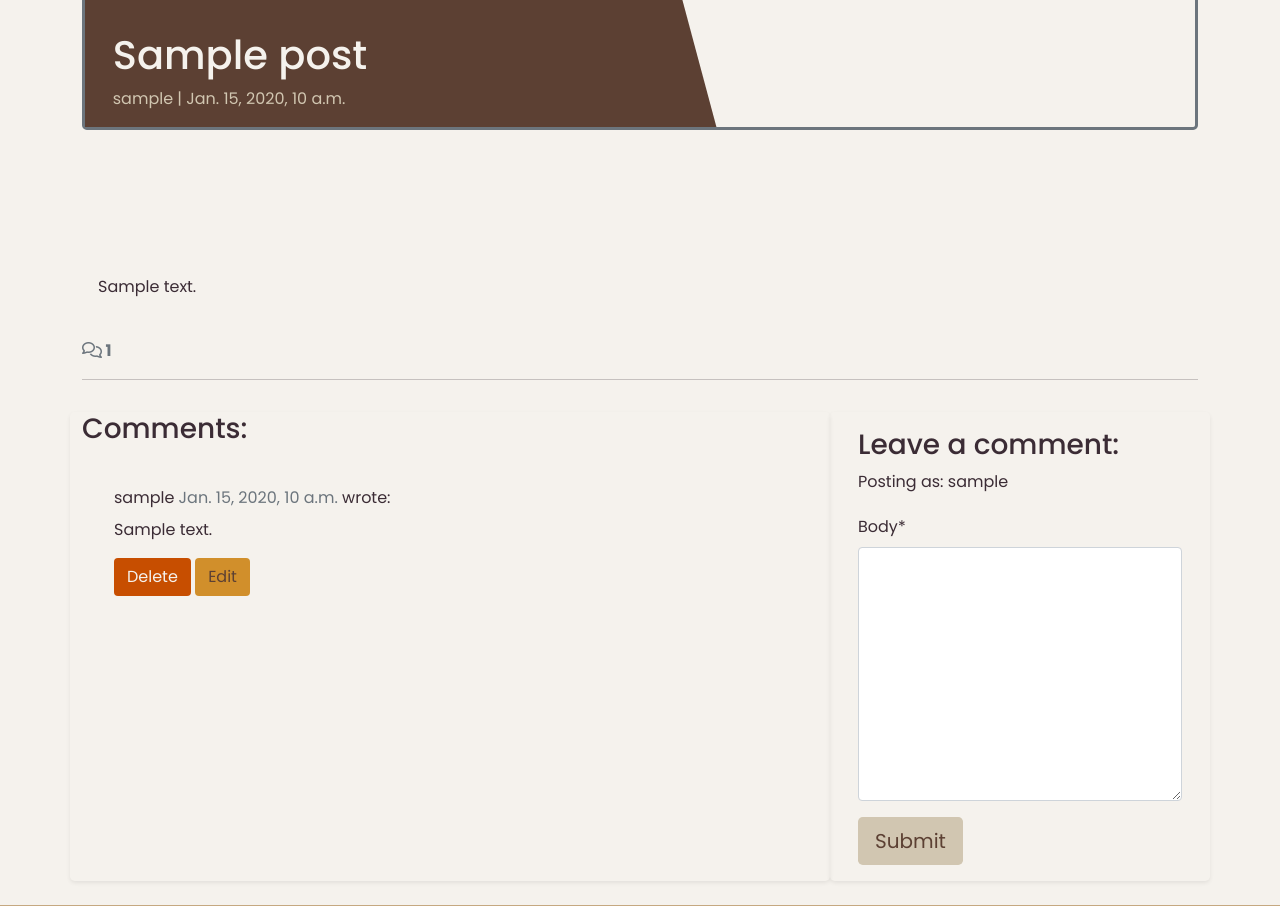
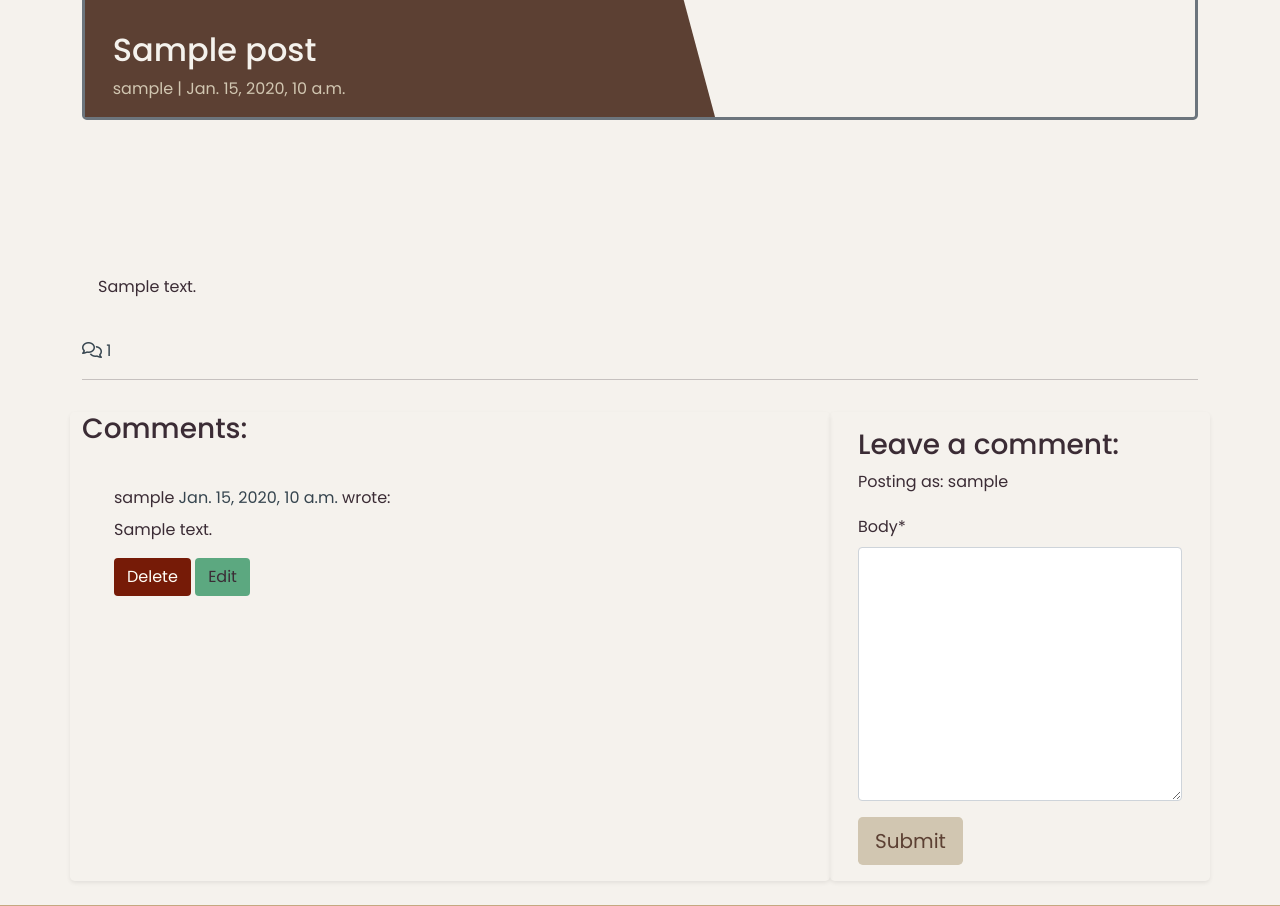
Before and after one commit to KateMcGuane/spill_the_beans, a Django app: a page that uses blog/templates/blog/post_detail.html in a window 1280 px wide. Shown: the part 254-1160 px from the top of the page. Run offline with Django 4.2, Linux system fonts and the light colour scheme; a user stored in the database is signed in; tables that the repository leaves empty hold one stand-in row (values such as "Sample post"); some libraries are stand-ins or nearby versions; some web fonts are replaced.

Commit message:
Adjust styling on Comments section

```diff
--- a/blog/templates/blog/post_detail.html
+++ b/blog/templates/blog/post_detail.html
@@ -7,7 +7,7 @@
         <div class="row g-0 border border-3 border-secondary rounded-3">
             <div class="col-md-6 masthead-text">
                 <!-- Post title goes in these h1 tags -->
-                <h1 class="post-title">{{ post.title }}</h1>
+                <h2 class="post-title">{{ post.title }}</h2>
                 <!-- Post author goes before the | the post's created date goes after -->
                 <p class="post-subtitle">{{ post.author }} | {{ post.created_on }}</p>
             </div>
@@ -37,7 +37,7 @@
     <!-- Displaying count of comments -->
     <div class="row">
         <div class="col-12">
-            <strong class="text-secondary">
+            <strong class="text-slight-contrast">
                 <i class="far fa-comments"></i> {{ comment_count }}
             </strong>
         </div>
@@ -55,7 +55,7 @@
                 <div class="p-3 comments {% if not comment.approved and comment.author == user %} faded{% elif not comment.approved %} d-none{% endif %}">
                     <p class="font-weight-bold mb-2">
                         {{ comment.author }}
-                            <span class="font-weight-normal text-muted">
+                            <span class="text-slight-contrast">
                                 {{ comment.created_on }}
                             </span> wrote:
                     </p>
--- a/static/css/style.css
+++ b/static/css/style.css
@@ -185,22 +185,6 @@
     color: #D1C6B1;
 }
 
-.btn-signup {
-    background-color:#D1C6B1;
-    color: #5C4033;
-}
-
-.btn-edit {
-    background-color: #D18F2B !important;
-    color: #5C4033 !important;
-}
-
-.btn-signup:hover,
-.btn-signup:active {
-    background-color: #c5a880;
-    color: #3B2C35;
-}
-
 .link {
     color: #D18F2B;
     text-decoration: none;
@@ -241,11 +225,6 @@
     background: transparent;
 }
 
-.btn-delete {
-    color: #F5F2ED;
-    background: #C74E00;
-}
-
 .btn-like:hover,
 .btn-like:active {
     color: #C74E00;
@@ -253,17 +232,28 @@
     border: none;
 }
 
-a.custom-social {
-    color: #FFF !important;
-    text-decoration: none !important;
-    background-color: #5C4033 !important; /* or whatever you want */
-    padding: 0.25rem;
-    border-radius: 5px;
+.btn-signup {
+    background-color:#D1C6B1;
+    color: #5C4033;
 }
 
-a.custom-social i {
-    color: #FFF !important;
+.btn-signup:hover,
+.btn-signup:active {
+    background-color: #c5a880;
+    color: #3B2C35;
 }
+
+.btn-delete {
+    color: #FFFDF6;
+    background: #761B07;
+}
+
+.btn-edit {
+    background-color: #5CA880 !important;
+    color: #3B2C35 !important;
+}
+
+/* Message styles */
 
 .faded {
     color: rgb(172, 175, 175);
```
